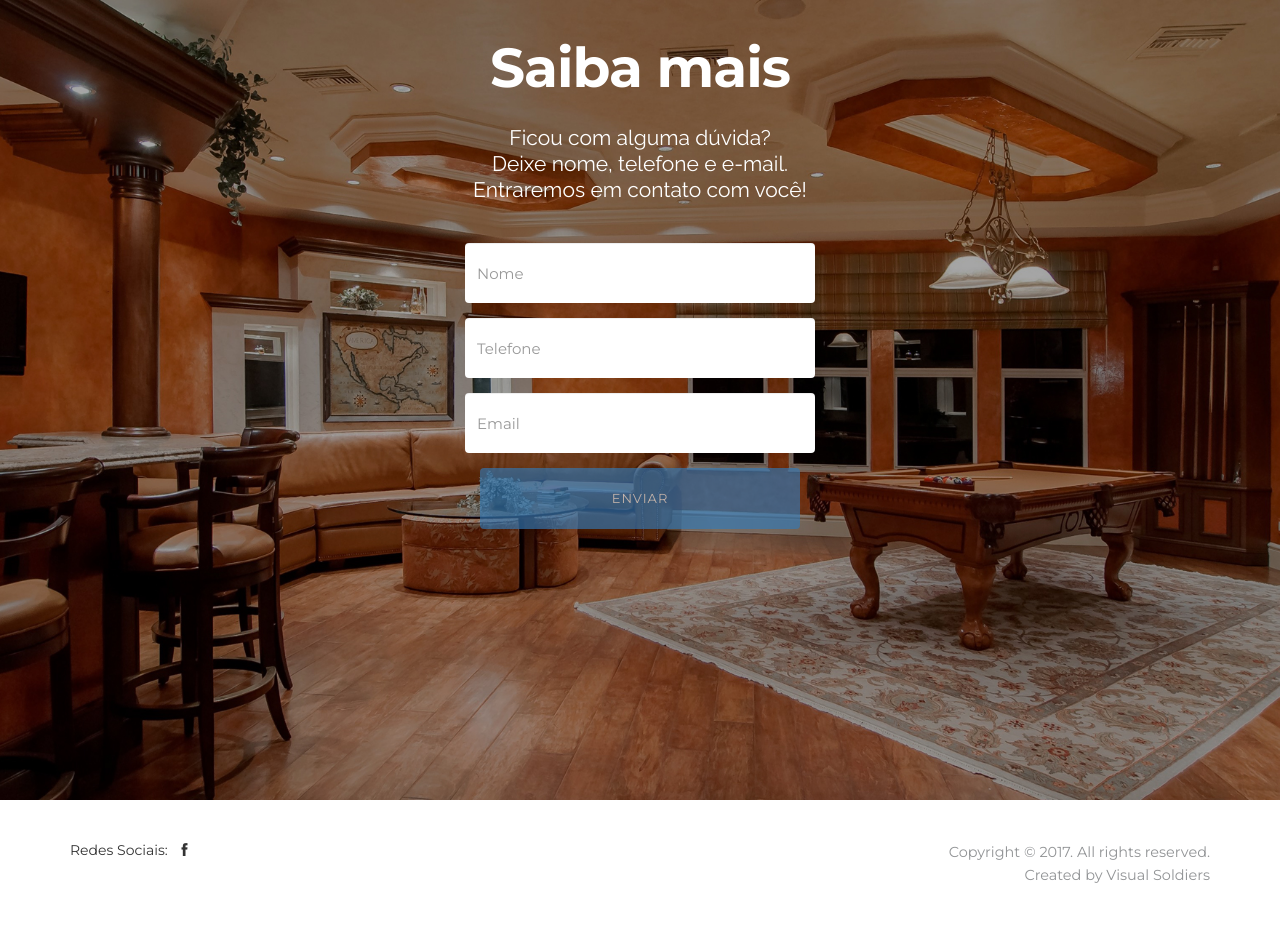
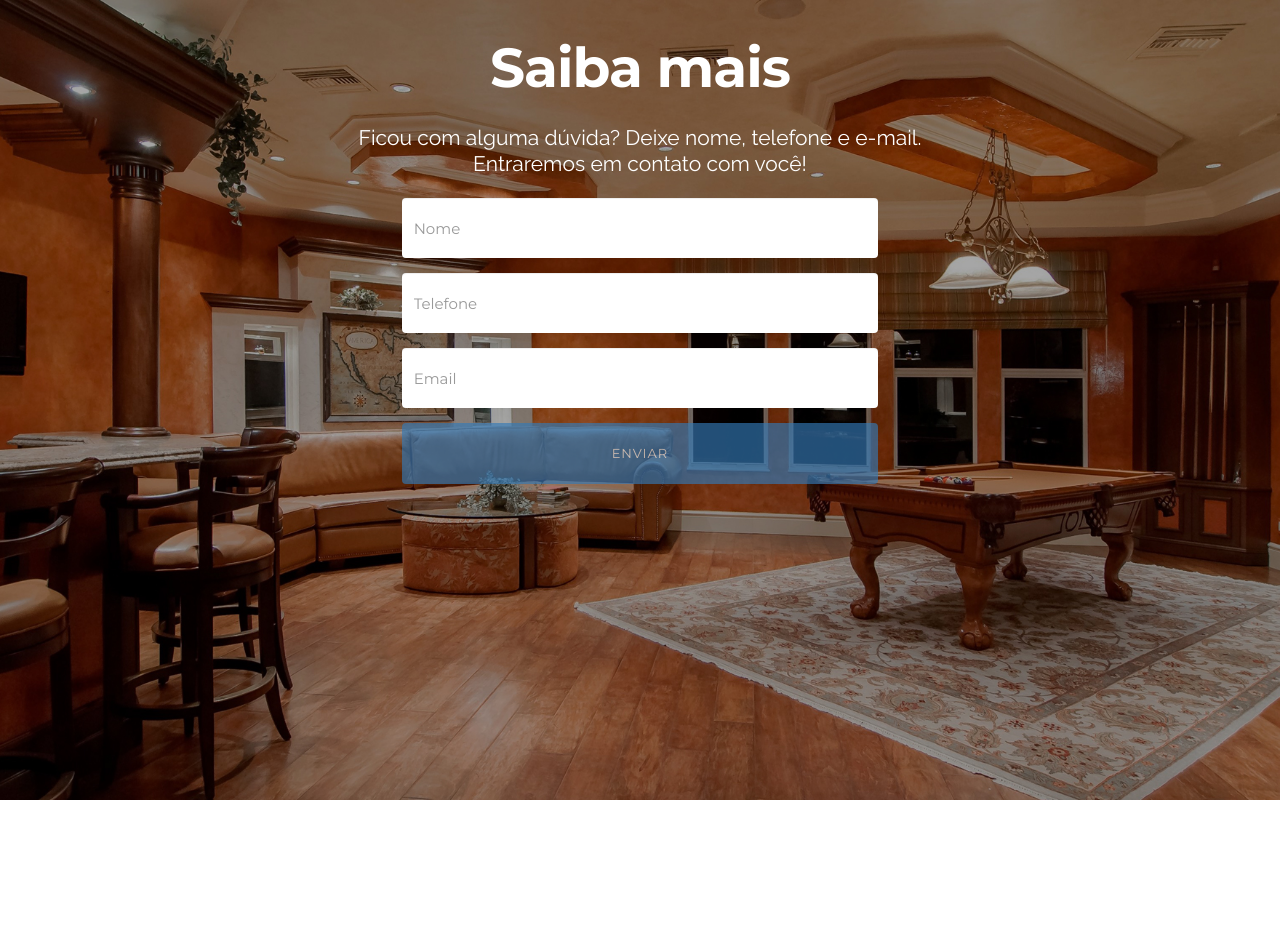
Before and after one commit to DescontUAI-devs/descontuai, a Flask app: template templates/capture.html in a window 1280 px wide. After the commit the page ends 800 px from the top, so only its background shows below. Run offline with Flask 2, Linux system fonts and the light colour scheme; the template is opened without the code that fills it, so the values that code supplies are empty; parts of the project's set-up code (start-up, migrations or seed data) failed here and were passed over; some libraries are stand-ins or nearby versions.

Commit message:
Configurando a página de captura de lead, atualização da API de contato para distinguir os formulários.

```diff
--- a/app.py
+++ b/app.py
@@ -4,7 +4,7 @@ from flask import Flask
 from flask import Response
 from flask import render_template
 from flask_mail import Mail, Message
-from flask_restful import Resource, Api, reqparse
+from flask_restful import Resource, Api, reqparse, inputs
 from decouple import config
 app = Flask(__name__)
 api = Api(app)
@@ -44,20 +44,28 @@ class Contact(Resource):
         parser.add_argument('name', type=str, required=True, location='json')
         parser.add_argument('email', type=str, required=True, location='json')
         parser.add_argument('phone', type=str, location='json')
-        parser.add_argument('description', type=str, required=True, location='json')
+        parser.add_argument('description', type=str, location='json')
+        parser.add_argument('capture', default=False, type=inputs.boolean)
 
         data = parser.parse_args(strict=True)
         data['enviado_em'] = datetime.now()
 
+        if data.capture is True:
+            title = '[Descontuai] Interesse de {}'.format(data.name)
+            template = 'register_mail_template.html'
+        else:
+            title = '[Descontuai] Dúvida de {}'.format(data.name)
+            template = 'contact_mail_template.html'
+
         # Email Message
 
         msg = Message(
-            '[Descontuai] Dúvida de {}'.format(data.name),
+            title,
             sender='doscontuai@gmail.com',
             recipients=
             ['Nzocrato@gmail.com', 'doscontuai@gmail.com'])
 
-        msg.html = render_template('contact_mail_template.html', contact=data)
+        msg.html = render_template(template, contact=data)
 
         mail.send(msg)
 
@@ -79,6 +87,10 @@ def thanks():
     return render_template('thankyou.html')
 
 
+@app.route("/cadastro")
+def capture():
+    return render_template('capture.html')
+
 @app.route('/.well-known/acme-challenge/<challenge>')
 def letsencrypt(challenge):
     print(credentials)
--- a/static/css/custom.css
+++ b/static/css/custom.css
@@ -13,3 +13,25 @@ textarea.form-control {
 .erased{
 	color: rgba(128, 128, 128, 0.49);
 }
+
+.modal {
+    display:    none;
+    position:   fixed;
+    z-index:    1000;
+    top:        0;
+    left:       0;
+    height:     100%;
+    width:      100%;
+    background: rgba( 255, 255, 255, .8 )
+                url('../img/loading.gif')
+                50% 50%
+                no-repeat;
+}
+
+body.loading{
+    overflow: hidden;
+}
+
+body.loading .modal {
+    display: block;
+}
--- a/templates/capture.html
+++ b/templates/capture.html
@@ -29,53 +29,41 @@
 	<script src="../static/js/modernizr-2.7.1.js"></script>
 </head>
 <body>
+    <div class="modal"></div>
     <header>
 			<div class="container">
 					<div class="col-sm-8 col-sm-offset-2 text-center">
 						<h1>Saiba mais</h1>
 						<br />
-	                    <p class="lead">Ficou com alguma dúvida? <br/>Deixe nome, telefone e e-mail.<br/>Entraremos em contato com você!</p>
-						<br />
-	                    <form role="form" id="contact-form">
+	                    <p class="lead">Ficou com alguma dúvida? Deixe nome, telefone e e-mail.<br/>Entraremos em contato com você!</p>
+						<div class="row">
+							<div class="col-sm-8 col-sm-offset-2 col-md-8 text-left" id="alert_placeholder">
+
+							</div>
+                    	</div>
+	                    <form role="form" id="register-form">
 	                        <div class="row">
-	                            <div class="col-sm-8 col-sm-offset-2 col-md-6 col-md-offset-3">
+	                            <div class="col-sm-8 col-sm-offset-2 col-md-8">
 	                                <div class="form-group">
 	                                    <input type="text" class="form-control" id="name" placeholder="Nome" required>
 	                                </div>
 	                                <div class="form-group">
-	                                    <input type="text" class="form-control" id="phone" placeholder="Telefone">
+	                                    <input type="text" class="form-control" id="phone" placeholder="Telefone" required>
 	                                </div>
 	                                <div class="form-group">
 	                                    <input type="email" class="form-control" id="email" placeholder="Email" required>
 	                                </div>
-	                                <div class="col-sm-12">
-										<button type="submit" id="btnEnviar" class="btn btn-primary btn-lg btn-block">Enviar</button>
-	                            	</div>
 	                            </div>
 	                        </div>
+							<div class="row">
+							    <div class="col-sm-8 col-sm-offset-2"  >
+									<button type="submit" id="btnEnviar" class="btn btn-primary btn-lg btn-block">Enviar</button>
+								</div>
+							</div>
 	                    </form>
 					</div>
 			</div>
 	</header>
-    <footer>
-        <div class="container">
-			<div class="row">
-				<div class="col-sm-8 margin-20">
-					<ul class="list-inline social">
-						<li>Redes Sociais: </li>
-						<!--li><a href="#"><i class="fa fa-twitter"></i></a></li-->
-						<li><a href="https://www.facebook.com/DescontUai/"  target="_blank"><i class="fa fa-facebook"></i></a></li>
-						<!--li><a href="#"><i class="fa fa-instagram"></i></a></li-->
-					</ul>
-				</div>
-
-				<div class="col-sm-4 text-right">
-					<p><small>Copyright &copy; 2017. All rights reserved. <br>
-					Created by <a href="http://visualsoldiers.com">Visual Soldiers</a></small></p>
-				</div>
-			</div>
-		</div>
-    </footer>
 
     <!-- Javascript
     ================================================== -->
```
Also changed, not shown: static/js/app.js (+45 -4 lines), templates/index.html (+1 -19 lines), templates/register_mail_template.html (added, +8 -0 lines), static/img/loading.gif (added).
